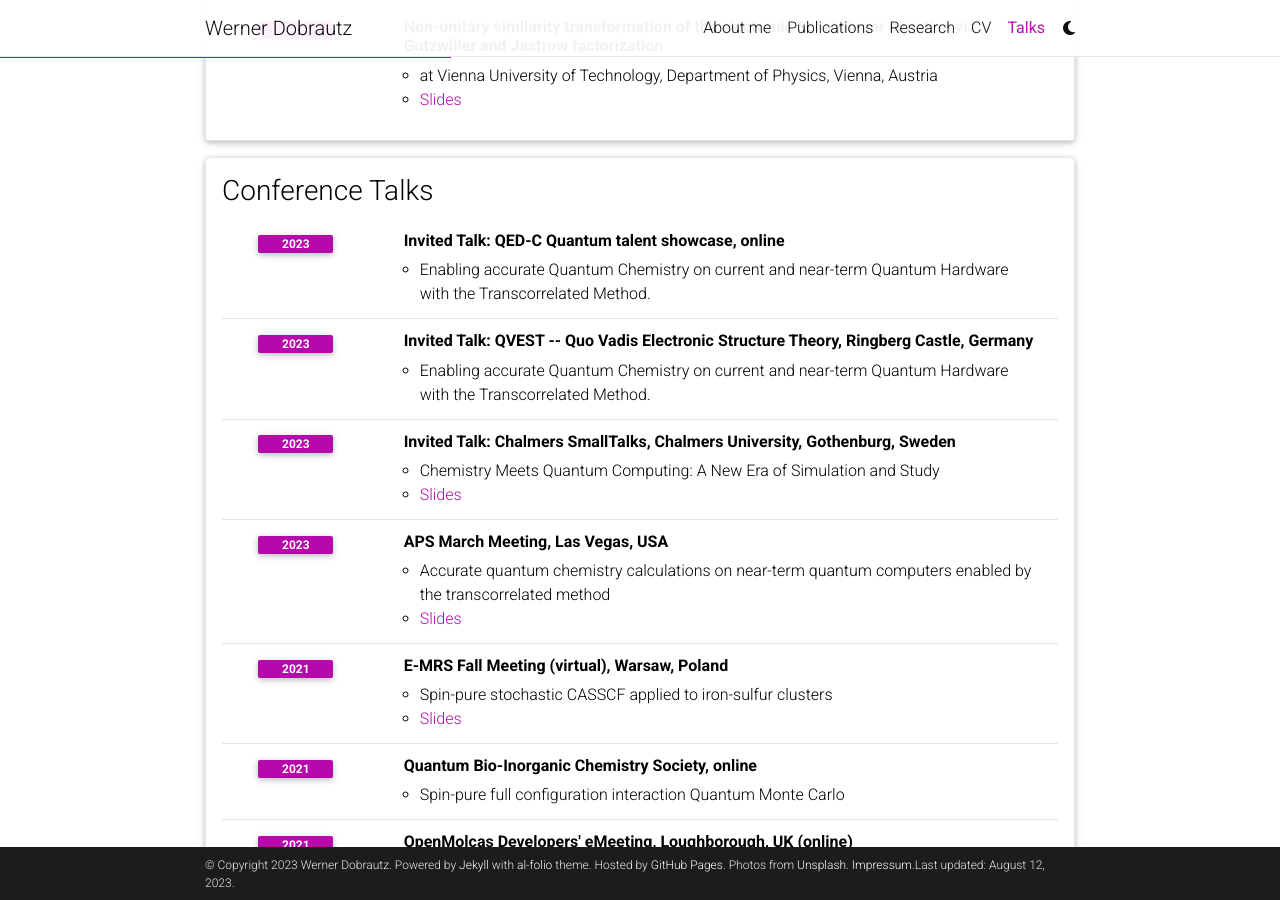
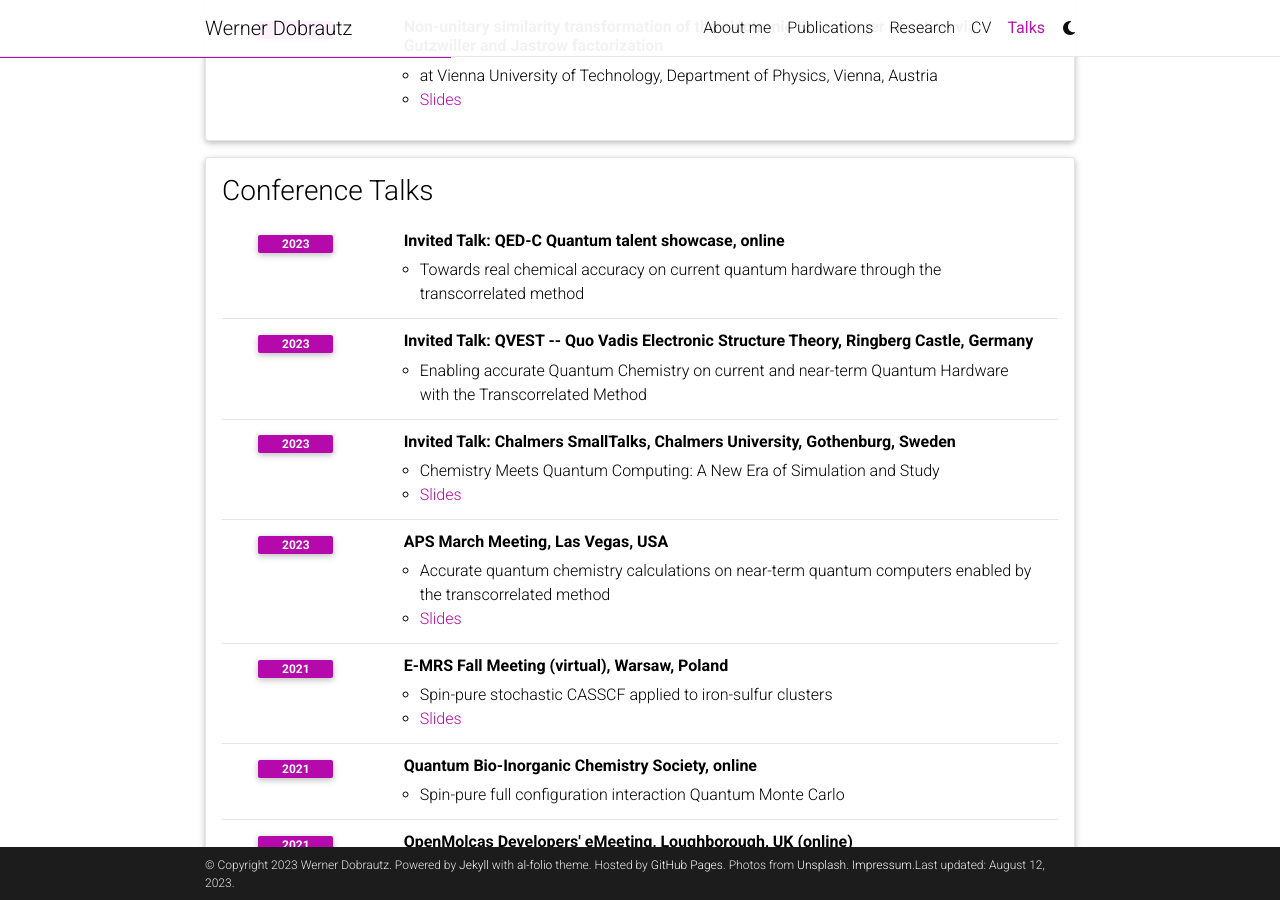
Before and after one commit to dobrautz/dobrautz.github.io, a Jekyll site: the page built from _pages/talks.md, in a window 1280 px wide and 900 px high, scrolled down 796 px. Built offline with Jekyll 4.4.1, drawn with Linux system fonts in a browser that asks for light colours; comment, search, counter and statistics services are not loaded; a style sheet for code colours, icons or effects is not loaded.

Commit message:
Update talks.yml

```diff
--- a/_data/talks.yml
+++ b/_data/talks.yml
@@ -39,10 +39,10 @@
   contents:
     - title: 'Invited Talk: QED-C Quantum talent showcase, online'
       year: 2023
-      description: Enabling accurate Quantum Chemistry on current and near-term Quantum Hardware with the Transcorrelated Method.
+      description: Towards real chemical accuracy on current quantum hardware through the transcorrelated method
     - title: 'Invited Talk: QVEST -- Quo Vadis Electronic Structure Theory, Ringberg Castle, Germany'
       year: 2023
-      description: Enabling accurate Quantum Chemistry on current and near-term Quantum Hardware with the Transcorrelated Method.
+      description: Enabling accurate Quantum Chemistry on current and near-term Quantum Hardware with the Transcorrelated Method
     - title: 'Invited Talk: Chalmers SmallTalks, Chalmers University, Gothenburg, Sweden'
       year: 2023
       description:
```
